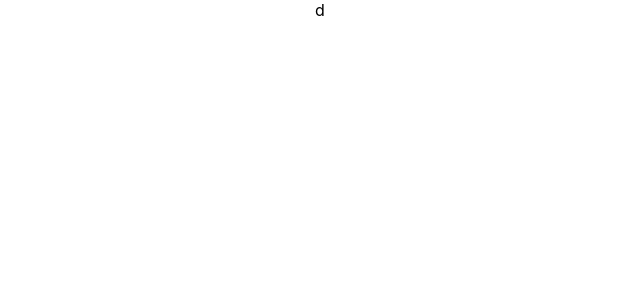
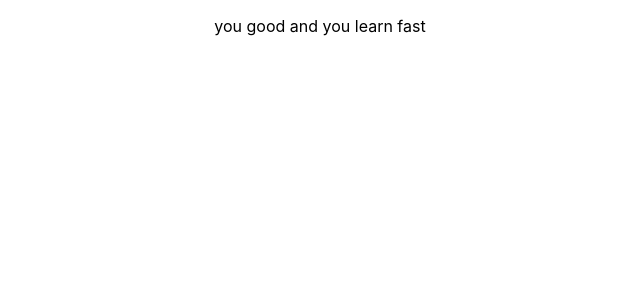
Before and after one commit to Mohamed-Ramadan1/react-codev-revesion, a React (Create React App) app: page / in a window 1280 px wide. Shown: the top 300 px of the page, without its empty margins (320-960 px from the left). Built offline with nearby package versions, Linux system fonts and the light colour scheme.

Commit message:
Learn  react with no jsx

```diff
--- a/src/App.js
+++ b/src/App.js
@@ -2,11 +2,13 @@ import logo from './logo.svg';
 import './App.css';
 import Greet from "./Components/Revision1-20/Greet";
 import Wellcom from './Components/Revision1-20/Wellcom';
+import Hello from './Components/Revision1-20/Hello';
 function App() {
   return (
     <div className="App">
-      {/* <Greet name={name} content={ content} /> */}
-      <Wellcom/>
+      {/* <Greet name={name} content={ content} />
+      <Wellcom/> */}
+      <Hello/>
 
     </div>
   );
--- /dev/null
+++ b/src/Components/Revision1-20/Hello.js
@@ -0,0 +1,10 @@
+import React from "react";
+
+const Hello = () => {
+    return (
+        React.createElement("div",{className:"GoodFather"},React.createElement("p",{className:"lucky"},"you good and you learn fast "))
+    )
+}
+
+
+export default Hello;
```
